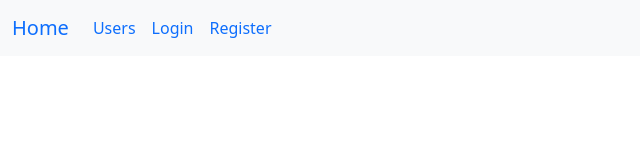
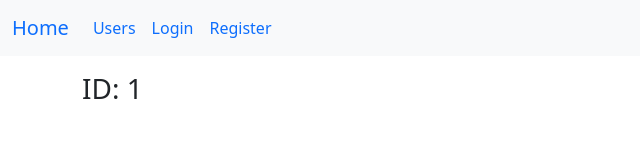
Before and after one commit to HalehGhavami/neon2, a React (Create React App) app: page /users/1 in a window 1280 px wide. Shown: the top 162 px of the page, without its empty margins (0-640 px from the left). Built offline with nearby package versions, Linux system fonts and the light colour scheme.

Commit message:
used useParams to access  the dynamic pieces of the URL.

```diff
--- a/src/App.js
+++ b/src/App.js
@@ -5,6 +5,7 @@ import Users from './components/users';
 import Login from './components/login';
 import Register from './components/register';
 import Home from './components/home';
+import User from './components/user';
 
 class App extends Component {
   render() {
@@ -13,6 +14,9 @@ class App extends Component {
         <Navbar />
         <div className="container mt-3">
           <Routes>
+            {/* id parameter for new URL */}
+            <Route path="/users/:id" element={<User />} />
+
             <Route path="/users" element={<Users />} />
             <Route path="/login" element={<Login />} />
             <Route path="/register" element={<Register />} />
--- a/src/components/user.jsx
+++ b/src/components/user.jsx
@@ -1,5 +1,20 @@
-const User = () => {
-  return <h1>User</h1>;
-};
+//our parameters are located in match props
+// const User = (props) => {
+//   console.log(props.match.params);
+//   return <h1>User</h1>;
+// };
 
-export default User;
+// export default User;
+
+import { useParams } from 'react-router-dom';
+export default function User() {
+  // We can use the `useParams` hook here to access
+  // the dynamic pieces of the URL.
+  let { id } = useParams();
+
+  return (
+    <div>
+      <h3>ID: {id}</h3>
+    </div>
+  );
+}
```
